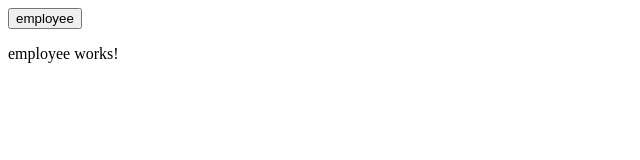
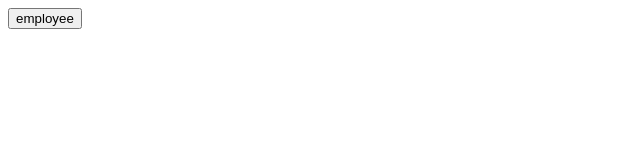
Before and after one commit to tonykobe8/angular-ivy-elnhmk, an Angular app: page / in a window 1280 px wide. Shown: the top 160 px of the page, without its empty margins (0-640 px from the left). Built offline with nearby package versions, Linux system fonts and the light colour scheme.

Commit message:
2 files modified

```diff
--- a/src/app/app-routing.module.ts
+++ b/src/app/app-routing.module.ts
@@ -1,9 +1,6 @@
 import { NgModule } from '@angular/core';
 import { Routes, RouterModule } from '@angular/router';
 import { EmployeeComponent } from './employee/employee.component';
-
-
-
 
 const routes: Routes = [
 
--- a/src/app/app.component.html
+++ b/src/app/app.component.html
@@ -3,7 +3,5 @@
 
 <nav class="navbar" style="color:primary">
 <button> employee </button>
+<router-outlet></router-outlet>
 </nav>
-<router-outlet></router-outlet>
-<!-- Routed components go here -->
-<app-employee></app-employee>
```
